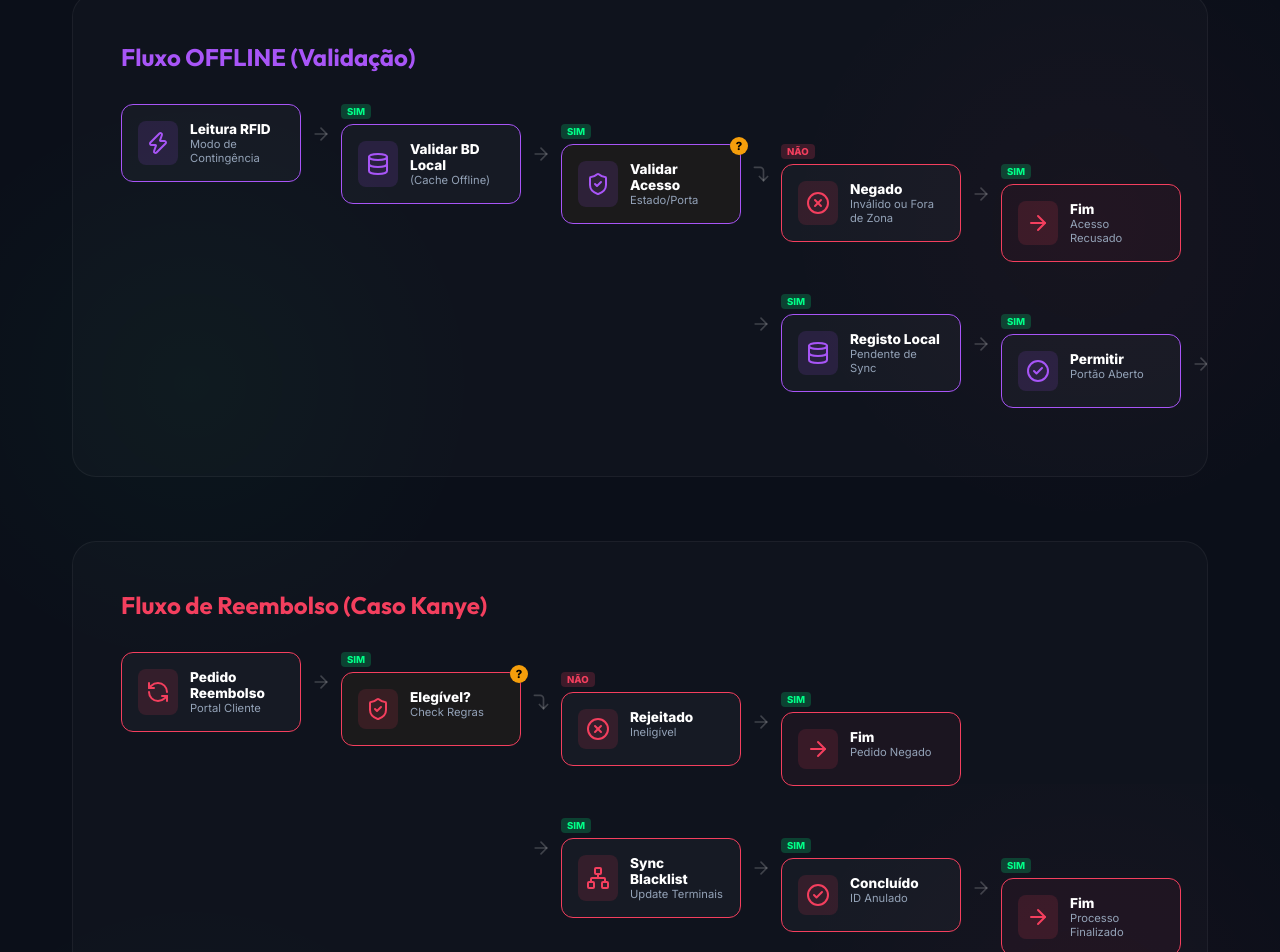
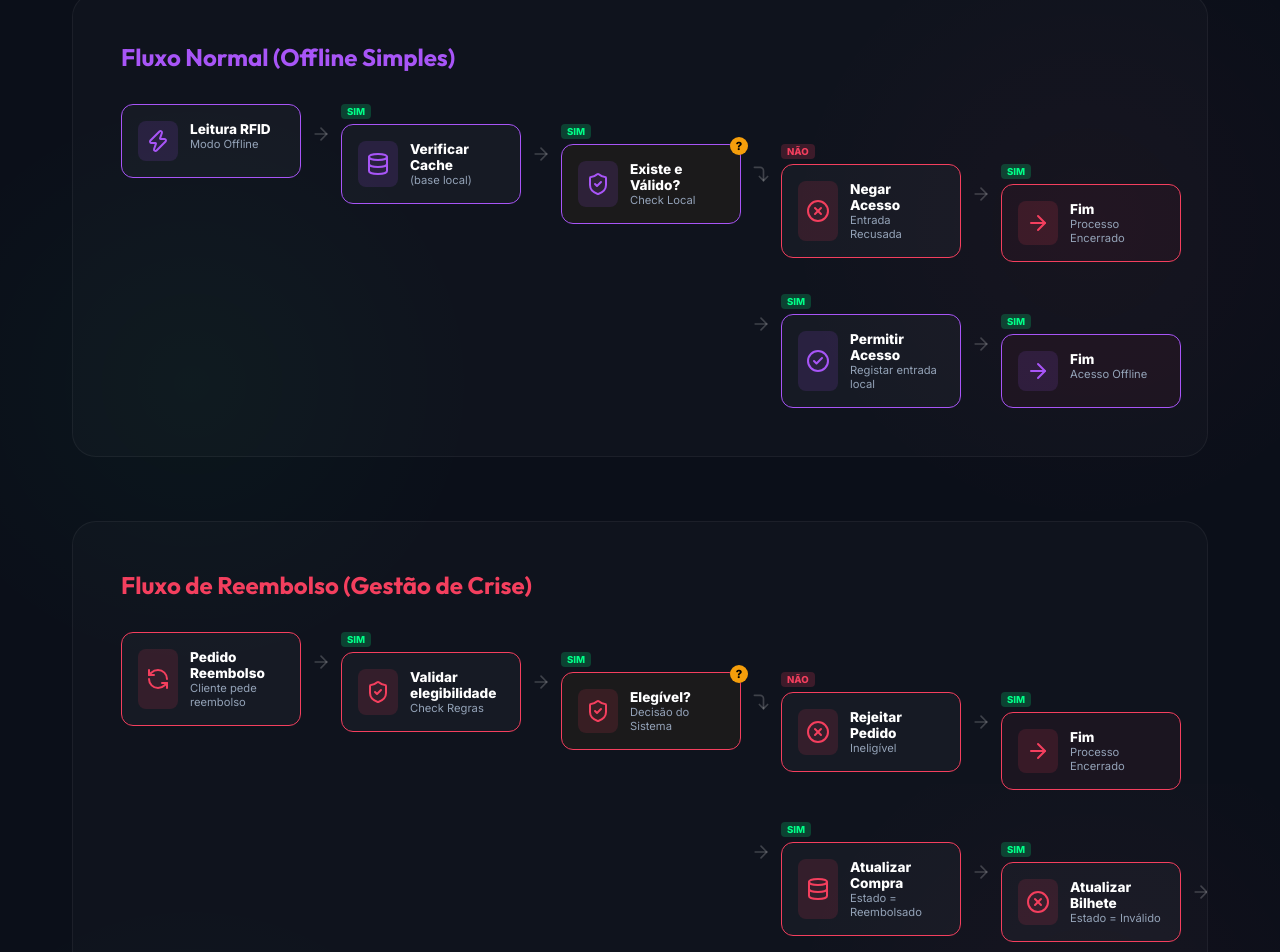
Before and after one commit to SalvadorMilaFilipe/TBBD, a React (Vite) app: page /solucao in a window 1280 px wide. Shown: the part 2416-3368 px from the top of the page. Built offline with nearby package versions, Linux system fonts and the light colour scheme.

Commit message:
Final: Fluxos de Reembolso e Offline Simples 100% fiéis às imagens

```diff
--- a/src/pages/Solucao.jsx
+++ b/src/pages/Solucao.jsx
@@ -216,54 +216,44 @@ const Solucao = () => {
       }
     },
     {
-      title: "Fluxo OFFLINE (Validação)",
+      title: "Fluxo Normal (Offline Simples)",
       color: "#a855f7",
       root: {
         label: "Leitura RFID",
-        sub: "Modo de Contingência",
+        sub: "Modo Offline",
         icon: <Zap />,
         branches: [
           {
             type: "yes",
             node: {
-              label: "Validar BD Local",
-              sub: "(Cache Offline)",
+              label: "Verificar Cache",
+              sub: "(base local)",
               icon: <Database />,
               branches: [
                 {
                   type: "yes",
                   node: {
-                    label: "Validar Acesso",
+                    label: "Existe e Válido?",
                     type: "decision",
-                    sub: "Estado/Porta",
+                    sub: "Check Local",
                     icon: <ShieldCheck />,
                     branches: [
                       {
                         type: "no",
                         node: {
-                          label: "Negado",
-                          sub: "Inválido ou Fora de Zona",
+                          label: "Negar Acesso",
+                          sub: "Entrada Recusada",
                           icon: <XCircle />,
-                          branches: [{ type: "yes", node: { label: "Fim", sub: "Acesso Recusado", icon: <ArrowRight />, type: "end" } }]
+                          branches: [{ type: "yes", node: { label: "Fim", sub: "Processo Encerrado", icon: <ArrowRight />, type: "end" } }]
                         }
                       },
                       {
                         type: "yes",
                         node: {
-                          label: "Registo Local",
-                          sub: "Pendente de Sync",
-                          icon: <Database />,
-                          branches: [
-                            {
-                              type: "yes",
-                              node: {
-                                label: "Permitir",
-                                sub: "Portão Aberto",
-                                icon: <CheckCircle2 />,
-                                branches: [{ type: "yes", node: { label: "Fim", sub: "Acesso Offline", icon: <ArrowRight />, type: "end" } }]
-                              }
-                            }
-                          ]
+                          label: "Permitir Acesso",
+                          sub: "Registar entrada local",
+                          icon: <CheckCircle2 />,
+                          branches: [{ type: "yes", node: { label: "Fim", sub: "Acesso Offline", icon: <ArrowRight />, type: "end" } }]
                         }
                       }
                     ]
@@ -276,44 +266,94 @@ const Solucao = () => {
       }
     },
     {
-      title: "Fluxo de Reembolso (Caso Kanye)",
+      title: "Fluxo de Reembolso (Gestão de Crise)",
       color: "#f43f5e",
       root: {
         label: "Pedido Reembolso",
-        sub: "Portal Cliente",
+        sub: "Cliente pede reembolso",
         icon: <RefreshCcw />,
         branches: [
           {
             type: "yes",
             node: {
-              label: "Elegível?",
-              type: "decision",
+              label: "Validar elegibilidade",
               sub: "Check Regras",
               icon: <ShieldCheck />,
               branches: [
                 {
-                  type: "no",
-                  node: {
-                    label: "Rejeitado",
-                    sub: "Ineligível",
-                    icon: <XCircle />,
-                    branches: [{ type: "yes", node: { label: "Fim", sub: "Pedido Negado", icon: <ArrowRight />, type: "end" } }]
-                  }
-                },
-                {
                   type: "yes",
                   node: {
-                    label: "Sync Blacklist",
-                    sub: "Update Terminais",
-                    icon: <Network />,
+                    label: "Elegível?",
+                    type: "decision",
+                    sub: "Decisão do Sistema",
+                    icon: <ShieldCheck />,
                     branches: [
+                      {
+                        type: "no",
+                        node: {
+                          label: "Rejeitar Pedido",
+                          sub: "Ineligível",
+                          icon: <XCircle />,
+                          branches: [{ type: "yes", node: { label: "Fim", sub: "Processo Encerrado", icon: <ArrowRight />, type: "end" } }]
+                        }
+                      },
                       {
                         type: "yes",
                         node: {
-                          label: "Concluído",
-                          sub: "ID Anulado",
-                          icon: <CheckCircle2 />,
-                          branches: [{ type: "yes", node: { label: "Fim", sub: "Processo Finalizado", icon: <ArrowRight />, type: "end" } }]
+                          label: "Atualizar Compra",
+                          sub: "Estado = Reembolsado",
+                          icon: <Database />,
+                          branches: [
+                            {
+                              type: "yes",
+                              node: {
+                                label: "Atualizar Bilhete",
+                                sub: "Estado = Inválido",
+                                icon: <XCircle />,
+                                branches: [
+                                  {
+                                    type: "yes",
+                                    node: {
+                                      label: "Add Blacklist",
+                                      sub: "Adicionar ID à Blacklist",
+                                      icon: <ShieldCheck />,
+                                      branches: [
+                                        {
+                                          type: "yes",
+                                          node: {
+                                            label: "Inc. Versão",
+                                            sub: "Incrementar Versão Bilhete",
+                                            icon: <Zap />,
+                                            branches: [
+                                              {
+                                                type: "yes",
+                                                node: {
+                                                  label: "Enviar Update",
+                                                  sub: "Propagar no Sistema",
+                                                  icon: <Network />,
+                                                  branches: [
+                                                    {
+                                                      type: "yes",
+                                                      node: {
+                                                        label: "Sync Leitores",
+                                                        sub: "Leitores recebem Blacklist",
+                                                        icon: <RefreshCcw />,
+                                                        branches: [{ type: "yes", node: { label: "Fim", sub: "Finalizado", icon: <ArrowRight />, type: "end" } }]
+                                                      }
+                                                    }
+                                                  ]
+                                                }
+                                              }
+                                            ]
+                                          }
+                                        }
+                                      ]
+                                    }
+                                  }
+                                ]
+                              }
+                            }
+                          ]
                         }
                       }
                     ]
```
